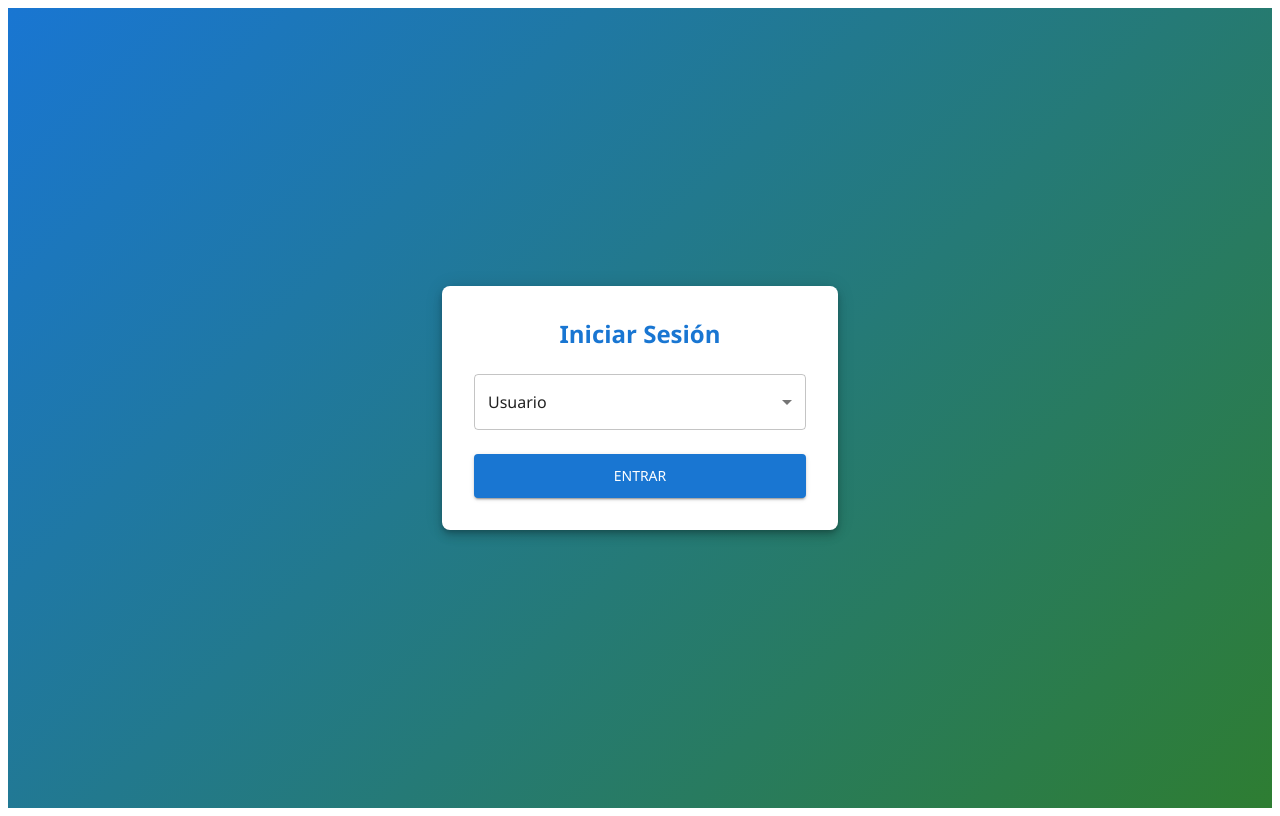
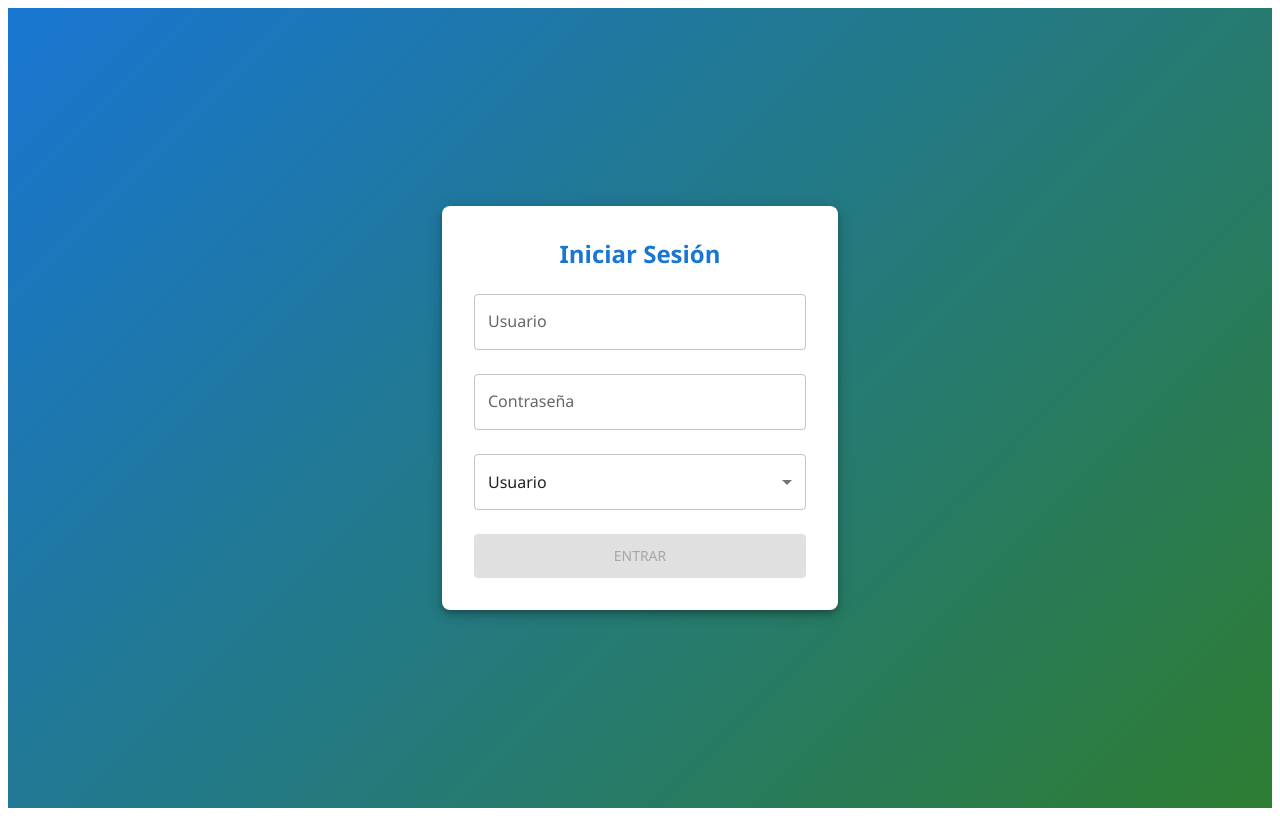
Before and after one commit to wandres2357-commits/Proyecto_SGCM, a React (Vite) app: page / in a window 1280 px wide. Both pictures are taken after a click on the button "Iniciar sesión". Built offline with nearby package versions, Linux system fonts and the light colour scheme.

Commit message:
Add files via upload

```diff
--- a/src/Login.jsx
+++ b/src/Login.jsx
@@ -5,6 +5,7 @@ import {
   Container,
   Paper,
   Typography,
+  TextField,
   Select,
   MenuItem,
   Button,
@@ -30,6 +31,12 @@ const theme = createTheme({
 
 export default function Login({ onLogin }) {
   const [role, setRole] = useState("user");
+  const [username, setUsername] = useState("");
+  const [password, setPassword] = useState("");
+
+  const handleLogin = () => {
+    onLogin({ role, username, password });
+  };
 
   return (
     <ThemeProvider theme={theme}>
@@ -48,11 +55,30 @@ export default function Login({ onLogin }) {
               variant="h5"
               align="center"
               color="primary"
+              fontWeight={600}
               gutterBottom
-              fontWeight={600}
             >
               Iniciar Sesión
             </Typography>
+
+            <TextField
+              label="Usuario"
+              fullWidth
+              margin="normal"
+              value={username}
+              onChange={(e) => setUsername(e.target.value)}
+              color="primary"
+            />
+
+            <TextField
+              label="Contraseña"
+              type="password"
+              fullWidth
+              margin="normal"
+              value={password}
+              onChange={(e) => setPassword(e.target.value)}
+              color="primary"
+            />
 
             <Select
               fullWidth
@@ -70,7 +96,8 @@ export default function Login({ onLogin }) {
               variant="contained"
               color="primary"
               sx={{ mt: 3, py: 1.2 }}
-              onClick={() => onLogin(role)}
+              onClick={handleLogin}
+              disabled={!username || !password}
             >
               Entrar
             </Button>
```
